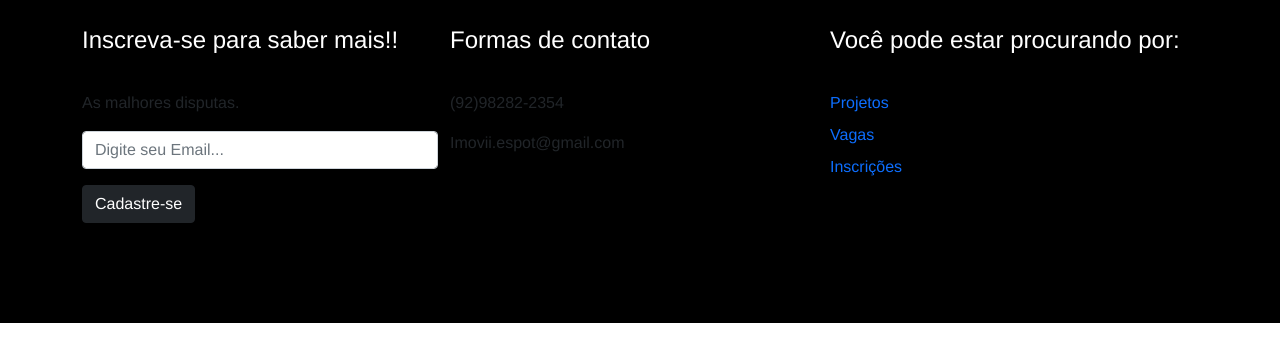
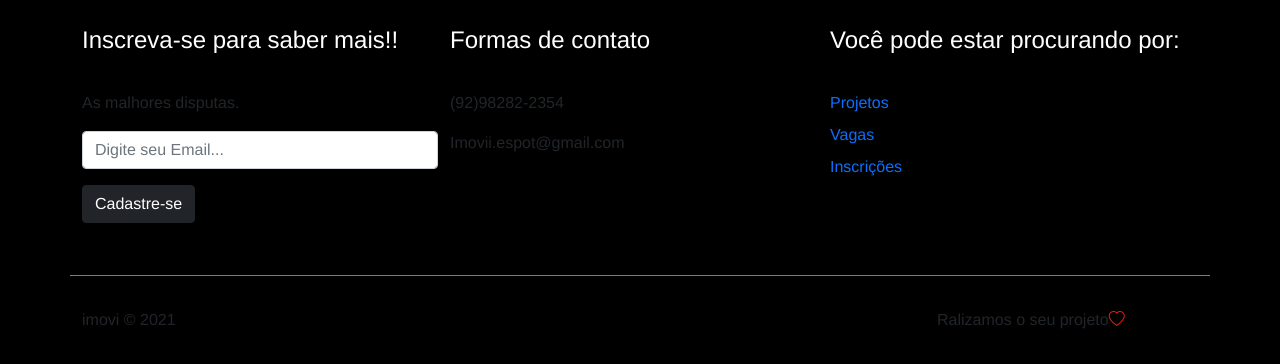
Before and after one commit to luisgomess/ProjetoBoot, a plain HTML site: page index.html in a window 1280 px wide. Shown: the part 3299-3663 px from the top of the page. Before the commit the page ends 3622 px from the top, so only its background shows below. Drawn offline with nearby package versions, Linux system fonts and the light colour scheme.

Commit message:
FINALIZAÇÃO DO FOOTER

```diff
--- a/css/style.css
+++ b/css/style.css
@@ -261,3 +261,10 @@ color: #fff
     #links-container a:hover{
         color: #fff;
     }
+    #footer-bottom{
+        border-top: 1px solid #7a7a7a;
+        padding-top: 2em;
+    }
+    #footer-bottom i{
+color: #e61e10;
+    }
--- a/index.html
+++ b/index.html
@@ -334,7 +334,16 @@ aria-label="Toggle navigation"
                     </div>
                 </div>
             </div>
-            <div class="col-12" id="footer-bottom"></div>
+            <div class="col-12" id="footer-bottom">
+                <div class="row justify-content-between">
+                    <div class="col-12 col-md-3">
+                        <p class="#">imovi &copy; 2021</p>
+                    </div>
+                    <div class="col-12 col-md-3">
+                        <p class="#">Ralizamos o seu projeto<i class="bi bi-heart"></i></p>
+                    </div>
+                </div>
+            </div>
         </div>
     </div>
 </div>
```
